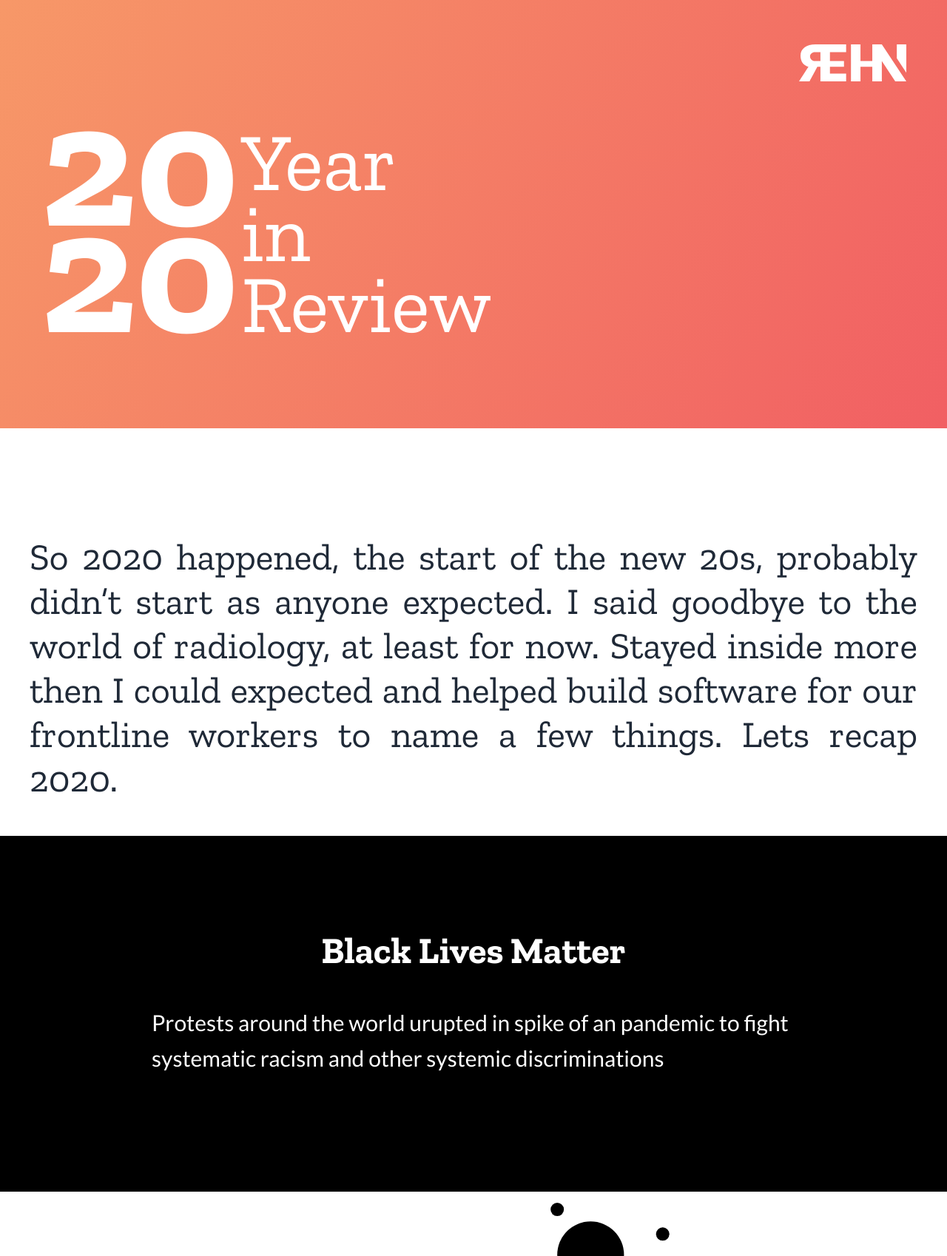
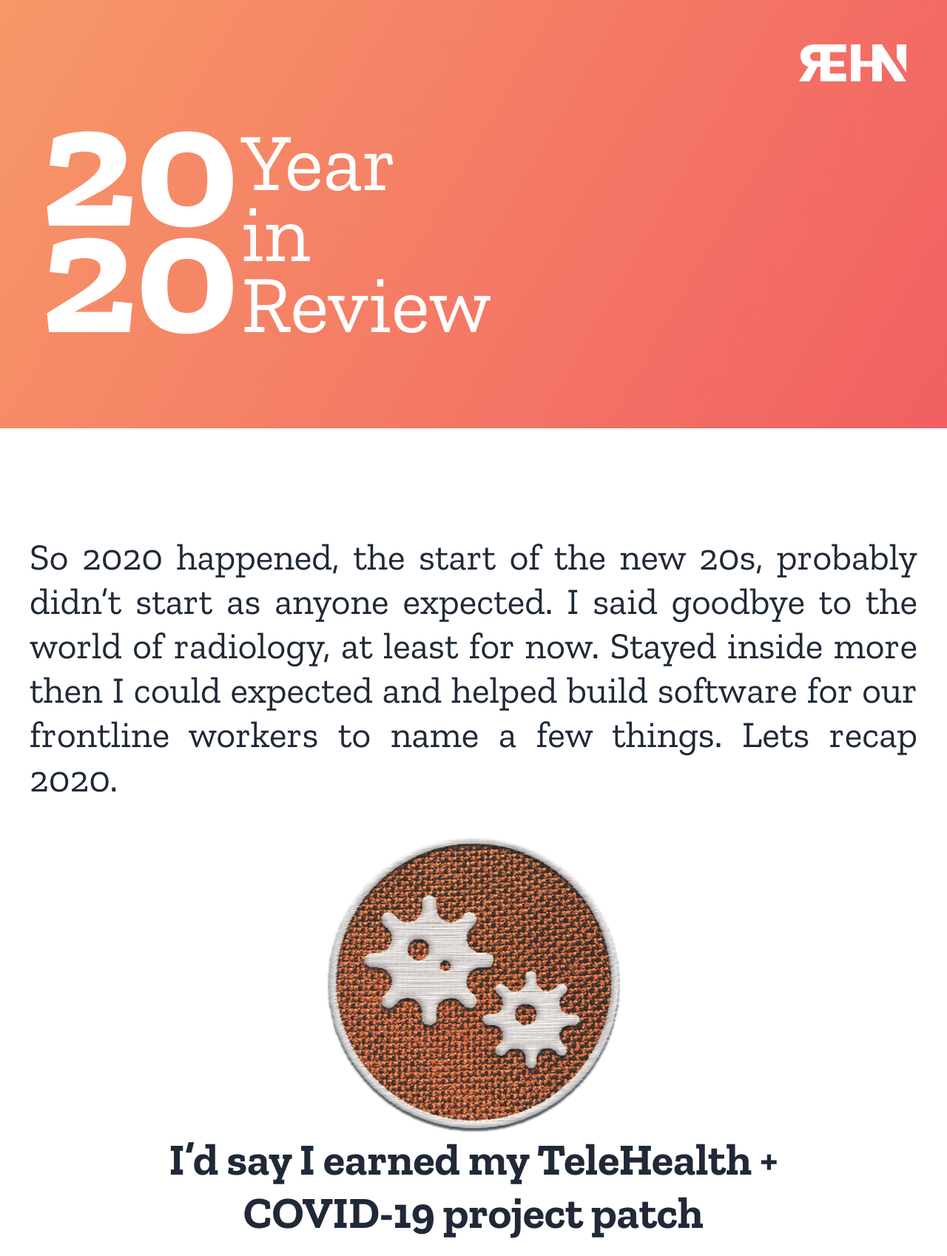
Before and after one commit to naher94/2020.rehanbutt.com, a Jekyll site: the page built from index.html, in a window 1280 px wide. Shown: the top 1698 px of the page at 74% size. Built offline with Jekyll 4.4.1, drawn with Linux system fonts in a browser that asks for light colours; some of the changed text lies outside the part shown; grey boxes are pictures that could not be loaded.

Commit message:
COVID Section Added

```diff
--- /dev/null
+++ b/_includes/covid.html
@@ -0,0 +1,24 @@
+<section class="covid grid-container">
+  <div class="grid-x">
+    <div class="cell opener">
+      <img src="img/covid-patch.png" alt="COVID-19 orange stitched patch illustration">
+      <h2>I’d say I earned my TeleHealth + COVID-19 project patch</h2>
+      <p>Around the world COVID-19 changed our day-to-day in many ways and in parts of the world it still does. Working in healthcare I have worked on many COVID-19 related projects for many of our frontline workers.</p>
+    </div>
+  </div>
+</section>
+<div class="sash">
+  <div class="grid-container">
+    <div class="cell grid-x patch-container align-center">
+      <div class="cell small-7 large-4">
+        <img src="img/contact-tracing-patch.png" alt="Contact Tracing stitched patch illustration">
+      </div>
+      <div class="cell small-7 large-4">
+        <img src="img/safar-patch.png" alt="Safar TeleCare stitched patch illustration">
+      </div>
+      <div class="cell small-7 large-4">
+        <img src="img/teleconsult-patch.png" alt="TeleConsult stitched patch illustration">
+      </div>
+    </div>
+  </div>
+</div>
--- a/_sass/2020.scss
+++ b/_sass/2020.scss
@@ -1,4 +1,5 @@
 .year-twenty{
+  overflow-x: hidden;
   .year-in-review{
     margin-bottom: 0;
     .nav-container{
@@ -896,6 +897,66 @@
     }
   }
 
+  .covid{
+    .opener{
+      text-align: center;
+      z-index: 3;
+
+      @media screen and (max-width: 64em) {
+        font-size: 0.7em;
+      }
+      img{
+        @media screen and (max-width: 64em) {
+          max-width: 50%;
+        }
+      }
+      h2{
+        font-size: 3em;
+        font-weight: $zilla-bold;
+        padding: 0 2em;
+        line-height: 1.2em;
+        @media screen and (max-width: 40em) {
+          padding: 0 0.5em;
+        }
+      }
+      p{
+        font-family: $zilla;
+        font-size: 1.5em;
+        text-align: left;
+        padding: 0 1em;
+        text-shadow: 0px 0px 10px rgba($pure-white,1), 0px 0px 20px rgba($pure-white,1),0px 0px 20px rgba($pure-white,1),0px 0px 20px rgba($pure-white,1),0px 0px 40px rgba($pure-white,1),0px 0px 60px rgba($pure-white,1),0px 0px 60px rgba($pure-white,1),0px 0px 80px rgba($pure-white,1);
+      }
+    }
+  }
+  .sash{
+    margin-bottom: 15em;
+    z-index: 2;
+    background-image: url(../img/felt-texture.jpg);
+    background-blend-mode: overlay;
+    background-color: #415B50;
+    position: relative;
+    transform: rotate(12deg);
+    width: 150%;
+    left: -25%;
+    @media screen and (max-width: 40em) {
+      transform: rotate(0deg);
+      width: 100%;
+      left: 0;
+    }
+    &::before{
+      position: absolute;
+    }
+    .patch-container{
+      text-align: center;
+      transform: rotate(-12deg);
+      @media screen and (max-width: 40em) {
+        transform: rotate(0deg);
+        padding: 4em 0;
+      }
+
+    }
+  }
+
   .leveled-up{
     margin-top: 10em;
     @media screen and (max-width: 64em) {
--- a/index.html
+++ b/index.html
@@ -6,6 +6,8 @@ file-suffix: "twenty"
 ---
 
 {% include hero.html %}
+
+{% include covid.html %}
 {% include black-lives-matter.html %}
 {% include website.html %}
 {% include shine-registry.html %}
```
Also changed, not shown: img/contact-tracing-patch.png (added), img/covid-patch.png (added), img/safar-patch.png (added), img/teleconsult-patch.png (added), 2 other files.
